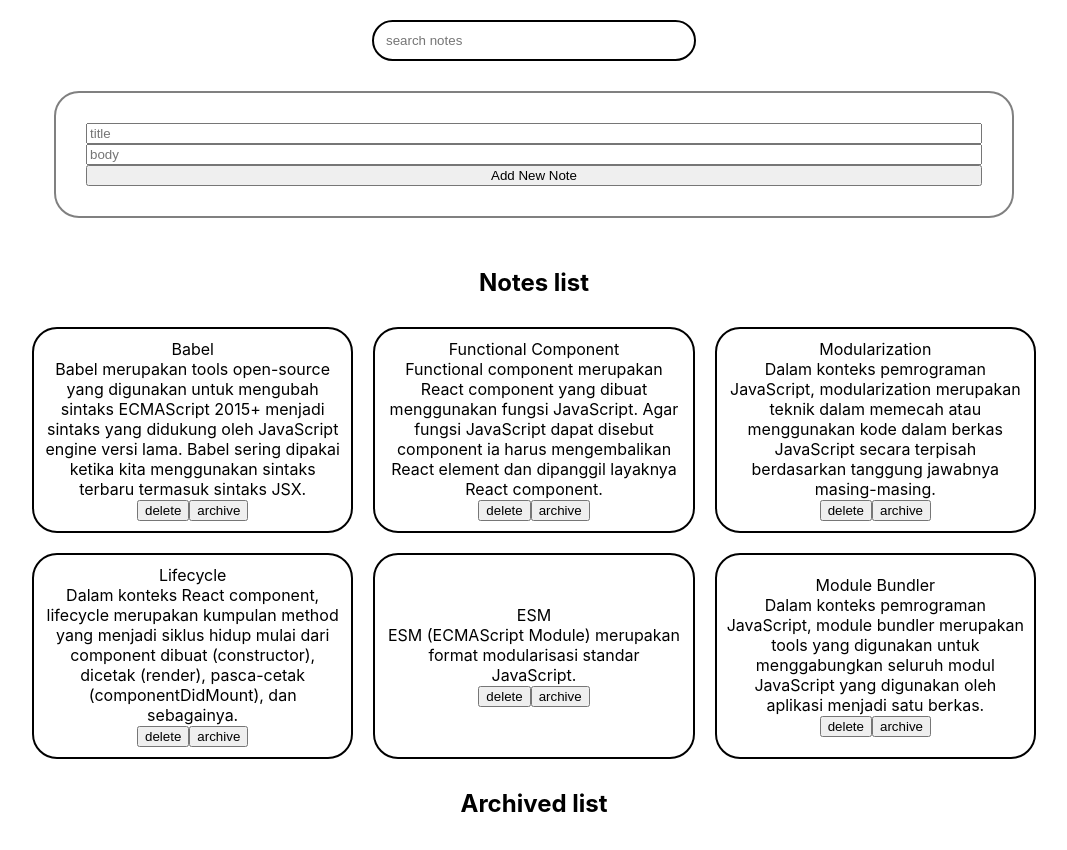
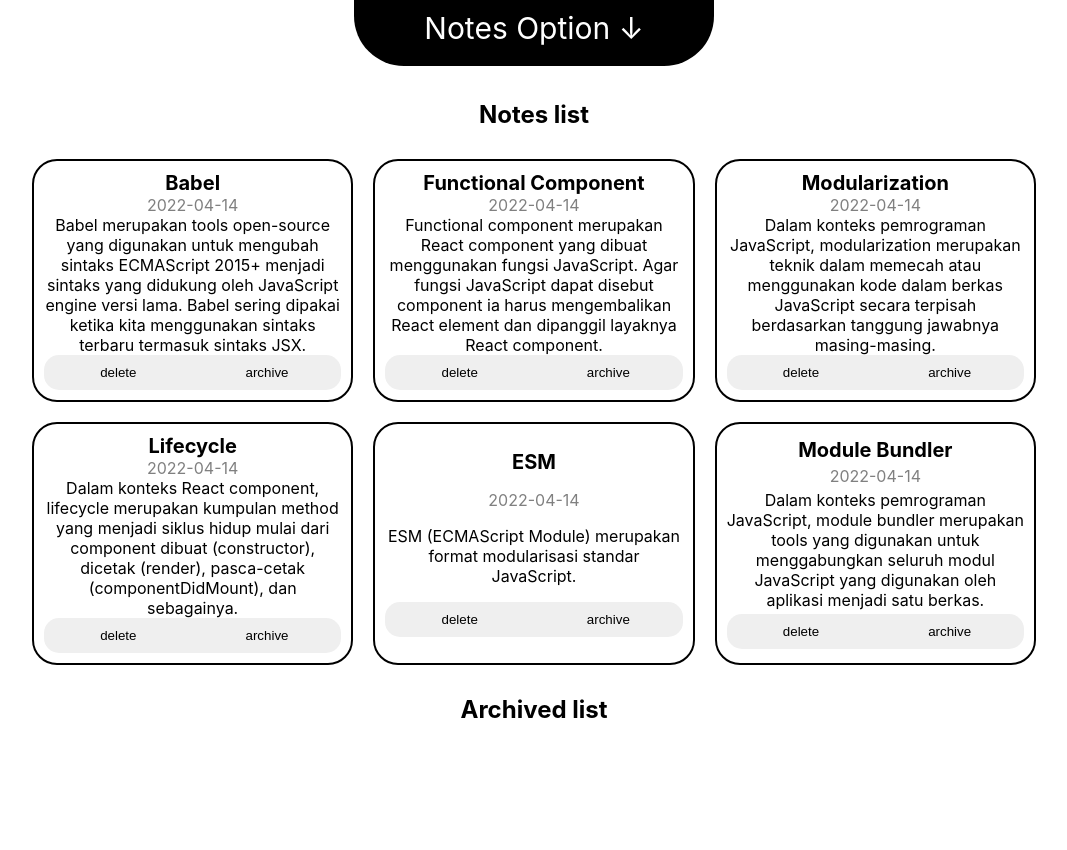
Before and after one commit to Avwaveaf/private-notes-app, a React (Create React App) app: page / in a window 1280 px wide. Shown: the top 850 px of the page, without its empty margins (106-1173 px from the left). After the commit the page ends 800 px from the top, so only its background shows below. Built offline with nearby package versions, Linux system fonts and the light colour scheme.

Commit message:
adding styling to everything

```diff
--- a/src/App.css
+++ b/src/App.css
@@ -1,6 +1,5 @@
 .App {
   text-align: center;
-  padding: 20px 0px;
 }
 
 .App-logo {
--- a/src/App.js
+++ b/src/App.js
@@ -2,16 +2,13 @@ import { useContext } from "react";
 import "./App.css";
 import { NotesContext } from "./components/contexts/notes-data.context";
 import { PrivateNotesApp } from "./components/private-notes-app/private-notes-app.component";
-import { SearchNotes } from "./components/search-notes/search-notes.component";
-import { CreateNote } from "./components/create-note/create-note.component";
-
+import { NavBar } from "./components/nav-bar/nav-bar.component";
 function App() {
   const { filteredNotes } = useContext(NotesContext);
 
   return (
     <div className="App">
-      <SearchNotes />
-      <CreateNote />
+      <NavBar />
       <PrivateNotesApp data={filteredNotes} />
     </div>
   );
--- a/src/components/create-note/create-note.component.jsx
+++ b/src/components/create-note/create-note.component.jsx
@@ -5,13 +5,28 @@ import "./create-note.style.css";
 export const CreateNote = () => {
   const [addNote, setAddNote] = useState({ title: "", body: "" });
   const { filteredNotes, setNewNote } = useContext(NotesContext);
+  const [limit, setLimit] = useState(false);
+  const [charCount, setCharCount] = useState(0);
   const titleChangeHandler = (event) => {
+    if (event.target.value.length <= 30) {
+      setLimit(false);
+
+      setCharCount(event.target.value.length);
       setAddNote(() => {
         return {
           ...addNote,
           title: event.target.value,
         };
       });
+    } else {
+      setLimit(true);
+      setAddNote(() => {
+        return {
+          ...addNote,
+          title: addNote.title,
+        };
+      });
+    }
   };
   const bodyChangeHandler = (event) => {
     setAddNote(() => {
@@ -23,13 +38,16 @@ export const CreateNote = () => {
   };
   const onSubmitHandler = (event) => {
     event.preventDefault();
+    const date = new Date();
+    const currDate =
+      date.getFullYear() + "-" + date.getMonth() + "-" + date.getDate();
     setNewNote([
       ...filteredNotes,
       {
         id: filteredNotes.length + 1,
         title: addNote.title,
         body: addNote.body,
-        createdAt: new Date(),
+        createdAt: currDate,
         archived: false,
       },
     ]);
@@ -43,23 +61,30 @@ export const CreateNote = () => {
           onSubmitHandler(event);
         }}
       >
+        <span>Character limit :{30 - charCount} </span>
+        <div className={`title-input-container ${limit ? "over-limit" : ""}`}>
           <input
             type="text"
-          placeholder="title"
-          value={addNote.user}
+            placeholder="set your note title here..."
+            value={addNote.title}
             onChange={(event) => {
               titleChangeHandler(event);
             }}
           />
-        <input
+        </div>
+        <div className="body-input-container">
+          <textarea
             type="text"
-          placeholder="body"
-          value={addNote.tag}
+            placeholder="write your note content here..."
+            value={addNote.body}
             onChange={(event) => {
               bodyChangeHandler(event);
             }}
           />
+        </div>
+        <div className="submit-button-container">
           <button type="submit">Add New Note</button>
+        </div>
       </form>
     </div>
   );
--- a/src/components/create-note/create-note.style.css
+++ b/src/components/create-note/create-note.style.css
@@ -1,5 +1,5 @@
 .create-new-note-form-container {
-  width: 70%;
+  width: 50%;
   margin: 30px auto;
   padding: 30px;
   border: 2px solid gray;
@@ -10,3 +10,53 @@
   display: flex;
   flex-direction: column;
 }
+.title-input-container {
+  border: 2px solid black;
+  border-radius: 25px;
+  padding: 10px;
+  margin-bottom: 2px;
+}
+.body-input-container {
+  border: 2px solid black;
+  border-radius: 25px;
+  padding: 10px;
+}
+
+.body-input-container textarea {
+  border: none;
+  outline: none;
+  width: 100%;
+  background-color: whitesmoke;
+}
+.title-input-container input {
+  border: none;
+  outline: none;
+  width: 100%;
+  background-color: whitesmoke;
+}
+.over-limit {
+  border: 2px solid red;
+}
+.submit-button-container {
+  display: flex;
+  background-color: black;
+  border-bottom-left-radius: 50px;
+  border-bottom-right-radius: 50px;
+  overflow: hidden;
+  width: 70%;
+  margin: auto;
+  padding: 5px;
+  transition: 1s;
+  cursor: pointer;
+}
+.submit-button-container:hover {
+  padding: 10px;
+}
+.submit-button-container button {
+  outline: none;
+  border: none;
+  width: 100%;
+  cursor: pointer;
+  color: white;
+  background-color: black;
+}
--- /dev/null
+++ b/src/components/nav-bar/nav-bar.component.jsx
@@ -0,0 +1,24 @@
+import { SearchNotes } from "../search-notes/search-notes.component";
+import { CreateNote } from "../create-note/create-note.component";
+
+import "./nav-bar.style.css";
+import { useState } from "react";
+export const NavBar = () => {
+  const [toggleShow, setToggleShow] = useState(false);
+  return (
+    <div className={`top-container ${toggleShow ? "showNav" : ""}`}>
+      <div className="nav-bar-container">
+        <SearchNotes />
+        <CreateNote />
+      </div>
+      <div
+        className="navbar-name"
+        onClick={() => {
+          setToggleShow(!toggleShow);
+        }}
+      >
+        Notes Option &darr;
+      </div>
+    </div>
+  );
+};
--- /dev/null
+++ b/src/components/nav-bar/nav-bar.style.css
@@ -0,0 +1,31 @@
+.top-container {
+  display: flex;
+  flex-direction: column;
+  position: absolute;
+  top: -350px;
+  width: 100%;
+  transition: 1s;
+  margin-bottom: 50px;
+  z-index: 1;
+}
+.showNav {
+  transform: translateY(350px);
+}
+.nav-bar-container {
+  display: flex;
+  flex-direction: column;
+  background-color: whitesmoke;
+  padding-top: 20px;
+  position: relative;
+}
+.navbar-name {
+  background-color: black;
+  color: white;
+  margin: auto;
+  width: 25%;
+  font-size: 30px;
+  border-bottom-left-radius: 50px;
+  border-bottom-right-radius: 50px;
+  padding: 20px;
+  cursor: pointer;
+}
--- a/src/components/notes-card/notes-card.component.jsx
+++ b/src/components/notes-card/notes-card.component.jsx
@@ -16,13 +16,19 @@ export const NotesCard = ({ noteData }) => {
   };
   return (
     <div className="notes-card-container">
-      <span>{noteData.title}</span>
-      <span>{noteData.body}</span>
+      <span className="card-title">{noteData.title}</span>
+      <span className="card-date">{noteData.createdAt}</span>
+      <span className="card-body">{noteData.body}</span>
       <div className="notes-card-bottom">
-        <button type="" onClick={deleteHandler}>
+        <button type="" className="delete-card-button" onClick={deleteHandler}>
           delete
         </button>
-        <button type="" onClick={archiveUpdateHandler}>
+        <button
+          type=""
+          id="archive"
+          className="archive-card-button"
+          onClick={archiveUpdateHandler}
+        >
           {!noteData.archived ? "archive" : "un-archive"}
         </button>
       </div>
--- a/src/components/notes-card/notes-card.style.css
+++ b/src/components/notes-card/notes-card.style.css
@@ -1,10 +1,49 @@
 .notes-card-container {
   display: flex;
-  justify-content: center;
+  justify-content: space-evenly;
   flex-direction: column;
   flex: 1 0 21%;
   border: 2px solid black;
   border-radius: 25px;
   margin: 10px;
   padding: 10px;
+  transition: 1s;
 }
+.card-title {
+  font-size: 20px;
+  font-weight: bold;
+}
+
+.notes-card-container:hover {
+  transform: translateY(-10px);
+}
+.card-date {
+  color: gray;
+}
+
+.notes-card-bottom {
+  display: flex;
+  justify-content: space-evenly;
+}
+.notes-card-bottom button {
+  width: 100%;
+  border: none;
+  outline: none;
+  cursor: pointer;
+  padding: 10px;
+  transition: 1s;
+}
+.delete-card-button {
+  border-top-left-radius: 15px;
+  border-bottom-left-radius: 15px;
+}
+.delete-card-button:hover {
+  background-color: red;
+}
+.archive-card-button {
+  border-top-right-radius: 15px;
+  border-bottom-right-radius: 15px;
+}
+.archive-card-button:hover {
+  background-color: yellow;
+}
--- a/src/components/private-notes-app/private-notes-app.style.css
+++ b/src/components/private-notes-app/private-notes-app.style.css
@@ -3,6 +3,7 @@
   flex-direction: column;
   width: 80%;
   margin: auto;
+  margin-top: 80px;
 }
 .notes-child-container {
   display: flex;
--- a/src/components/search-notes/search-notes.style.css
+++ b/src/components/search-notes/search-notes.style.css
@@ -11,4 +11,5 @@
   width: 100%;
   outline: none;
   border: none;
+  background-color: whitesmoke;
 }
--- a/src/utils/index.js
+++ b/src/utils/index.js
@@ -3,54 +3,44 @@ const initialData = [
     id: 1,
     title: "Babel",
     body: "Babel merupakan tools open-source yang digunakan untuk mengubah sintaks ECMAScript 2015+ menjadi sintaks yang didukung oleh JavaScript engine versi lama. Babel sering dipakai ketika kita menggunakan sintaks terbaru termasuk sintaks JSX.",
-    createdAt: "2022-04-14T04:27:34.572Z",
+    createdAt: "2022-04-14",
     archived: false,
   },
   {
     id: 2,
     title: "Functional Component",
     body: "Functional component merupakan React component yang dibuat menggunakan fungsi JavaScript. Agar fungsi JavaScript dapat disebut component ia harus mengembalikan React element dan dipanggil layaknya React component.",
-    createdAt: "2022-04-14T04:27:34.572Z",
+    createdAt: "2022-04-14",
     archived: false,
   },
   {
     id: 3,
     title: "Modularization",
     body: "Dalam konteks pemrograman JavaScript, modularization merupakan teknik dalam memecah atau menggunakan kode dalam berkas JavaScript secara terpisah berdasarkan tanggung jawabnya masing-masing.",
-    createdAt: "2022-04-14T04:27:34.572Z",
+    createdAt: "2022-04-14",
     archived: false,
   },
   {
     id: 4,
     title: "Lifecycle",
     body: "Dalam konteks React component, lifecycle merupakan kumpulan method yang menjadi siklus hidup mulai dari component dibuat (constructor), dicetak (render), pasca-cetak (componentDidMount), dan sebagainya. ",
-    createdAt: "2022-04-14T04:27:34.572Z",
+    createdAt: "2022-04-14",
     archived: false,
   },
   {
     id: 5,
     title: "ESM",
     body: "ESM (ECMAScript Module) merupakan format modularisasi standar JavaScript.",
-    createdAt: "2022-04-14T04:27:34.572Z",
+    createdAt: "2022-04-14",
     archived: false,
   },
   {
     id: 6,
     title: "Module Bundler",
     body: "Dalam konteks pemrograman JavaScript, module bundler merupakan tools yang digunakan untuk menggabungkan seluruh modul JavaScript yang digunakan oleh aplikasi menjadi satu berkas.",
-    createdAt: "2022-04-14T04:27:34.572Z",
+    createdAt: "2022-04-14",
     archived: false,
   },
 ];
 
-const showFormattedDate = (date) => {
-  const options = {
-    weekday: "long",
-    year: "numeric",
-    month: "long",
-    day: "numeric",
-  };
-  return new Date(date).toLocaleDateString("id-ID", options);
-};
-
-export { initialData, showFormattedDate };
+export { initialData };
```
Lines whose indentation alone changed are shown as unchanged.
